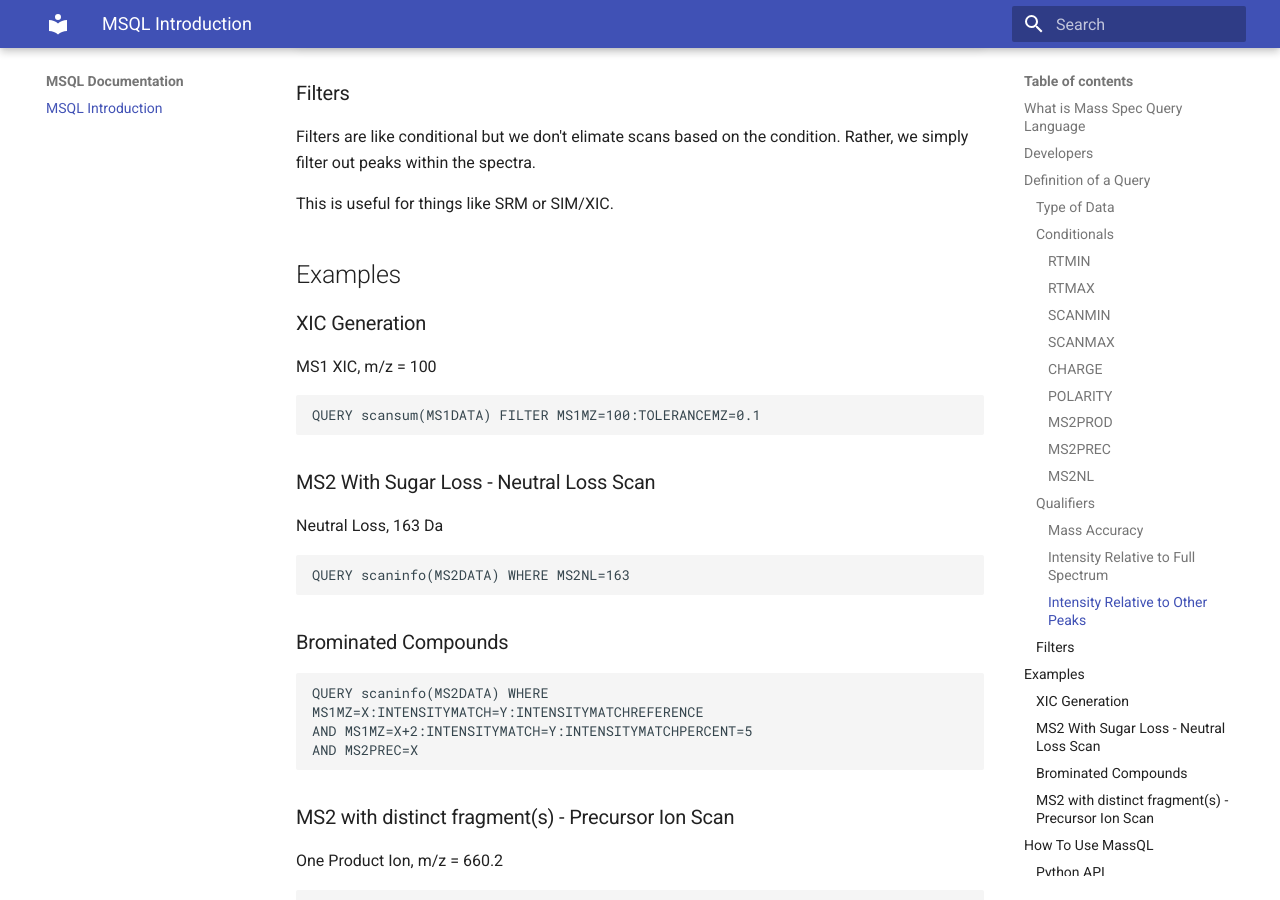
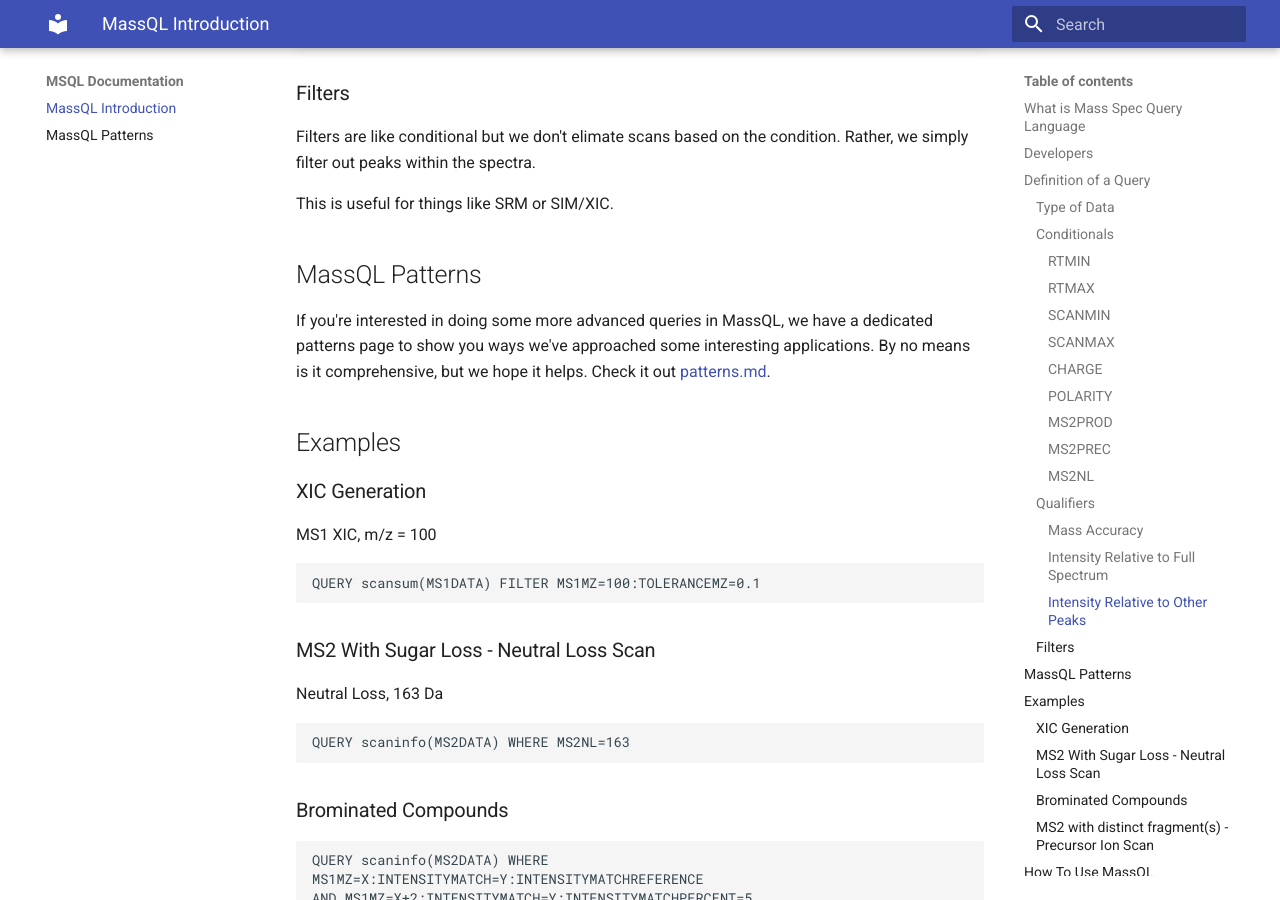
Before and after one commit to mwang87/MassQueryLanguage_Documentation, an MkDocs documentation site: the page built from docs/index.md, in a window 1280 px wide and 900 px high, scrolled down 3412 px. Built offline with MkDocs 1.6.1 and Material for MkDocs 9.7.7, drawn with Linux system fonts in a browser that asks for light colours; some of the changed text lies outside the part shown.

Commit message:
adding link

```diff
--- a/docs/index.md
+++ b/docs/index.md
@@ -151,6 +151,10 @@ Filters are like conditional but we don't elimate scans based on the condition.
 
 This is useful for things like SRM or SIM/XIC.
 
+## MassQL Patterns
+
+If you're interested in doing some more advanced queries in MassQL, we have a dedicated patterns page to show you
+ways we've approached some interesting applications. By no means is it comprehensive, but we hope it helps. Check it out [patterns.md](here).
 
 ## Examples
 
--- a/mkdocs.yml
+++ b/mkdocs.yml
@@ -1,7 +1,8 @@
 site_name: MSQL Documentation
 
 nav:
-    - MSQL Introduction: index.md
+    - MassQL Introduction: index.md
+    - MassQL Patterns: patterns.md
 theme:
     name: material
 
```
Also changed, not shown: docs/patterns.md (added, +19 -0 lines).
